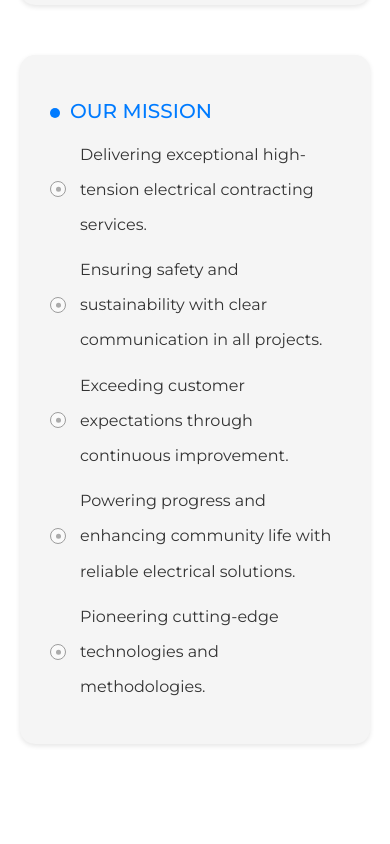
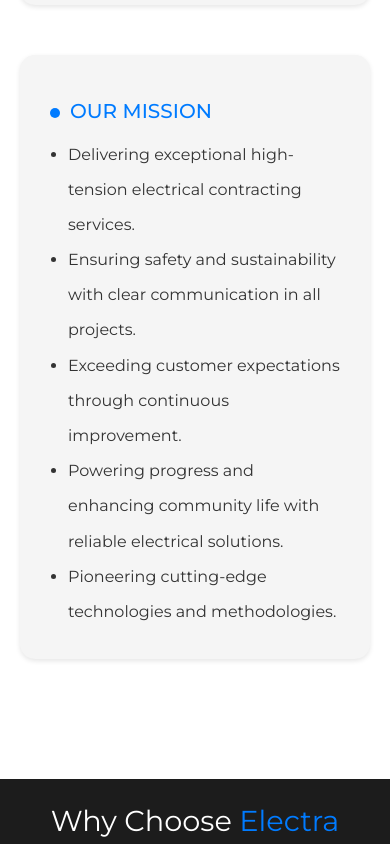
Before and after one commit to samstyles17/electra-webapp, a React (Vite) app: page /aboutus in a window 390 px wide. Shown: the part 1980-2824 px from the top of the page. Built offline with nearby package versions, Linux system fonts and the light colour scheme.

Commit message:
completed all changes in aboutus

```diff
--- a/src/components/SectionComponent.jsx
+++ b/src/components/SectionComponent.jsx
@@ -128,12 +128,12 @@ function SectionComponent() {
                   fontFamily: 'Montserrat, sans-serif',
                   fontWeight: 400,
                 }}>
-                  <ul>
-                    <li className='mission-bullet-point'>Delivering exceptional high-tension electrical contracting services.</li>
-                    <li className='mission-bullet-point'>Ensuring safety and sustainability with clear communication in all projects.</li>
-                    <li className='mission-bullet-point'>Exceeding customer expectations through continuous improvement.</li>
-                    <li className='mission-bullet-point'>Powering progress and enhancing community life with reliable electrical solutions.</li>
-                    <li className='mission-bullet-point'>Pioneering cutting-edge technologies and methodologies.</li>
+                  <ul className="styled-list">
+                    <li>Delivering exceptional high-tension electrical contracting services.</li>
+                    <li>Ensuring safety and sustainability with clear communication in all projects.</li>
+                    <li>Exceeding customer expectations through continuous improvement.</li>
+                    <li>Powering progress and enhancing community life with reliable electrical solutions.</li>
+                    <li>Pioneering cutting-edge technologies and methodologies.</li>
                   </ul>
                 </Box>
               </Box>
--- a/src/styles.css
+++ b/src/styles.css
@@ -535,44 +535,17 @@ hr{
   margin-right: 35px;
 }
 
+.styled-list {
+  list-style-type: disc;
+  margin-left: 18px;
+}
+
+
+
 .section-component-blue-dot {
   background-color: #007bff;
 }
 
-.mission-bullet-point {
-  display: flex;
-  align-items: center;
-  margin-bottom: 10px;
-  position: relative;
-  padding-left: 30px; /* Add space for the radio button */
-}
-
-.mission-bullet-point::before {
-  content: '';
-  position: absolute;
-  left: 0;
-  top: 50%;
-  transform: translateY(-50%);
-  width: 16px;
-  height: 16px;
-  border-radius: 50%;
-  border: 1px solid #434343; /* Border to look like radio button */
-  background-color: #ffffff; /* Match background color */
-  opacity: 50%;
-}
-
-.mission-bullet-point::after {
-  content: '';
-  position: absolute;
-  left: 6px;
-  top: 50%;
-  transform: translateY(-45%);
-  width: 5px;
-  height: 5px;
-  border-radius: 50%;
-  background-color: #5b5b5b; /* Filled dot inside */
-  opacity: 50%;
-}
 
 /* Web version changes */
 @media (min-width: 601px) {
@@ -1775,23 +1748,39 @@ hr{
     bottom: 0;
     left: 0;
     right: 0;
-    background-color: #515151ef;
+    background-color: #414141;
     color: #ffffff;
     padding: 15px 20px; /* Adjust padding to control overlap */
     border-radius: 20px;
     text-align: left;
-    opacity: 1; /* Optional: Adjust opacity if needed */
+    opacity: 0.8; /* Optional: Adjust opacity if needed */
     transform: translateY(28px); /* Overlap the bottom of the image */
   }
 
   .card-description h2 {
     font-size: 14px;
     margin-bottom: 5px;
+    font-weight: 500;
   }
 
   .card-description p {
     font-size: 12px;
     margin-bottom: 0;
+  }
+
+  .card-description:hover {
+    opacity: 0.98;
+    transition: transform 0.5s ease-in-out; /* Smooth transition effect */
+    height: 150px;
+  }
+
+  .card-description:hover h2{
+    font-size: 16px;
+  }
+
+  .card-description:hover p{
+    font-size: 13px;
+    line-height: 2;
   }
 }
 
```
